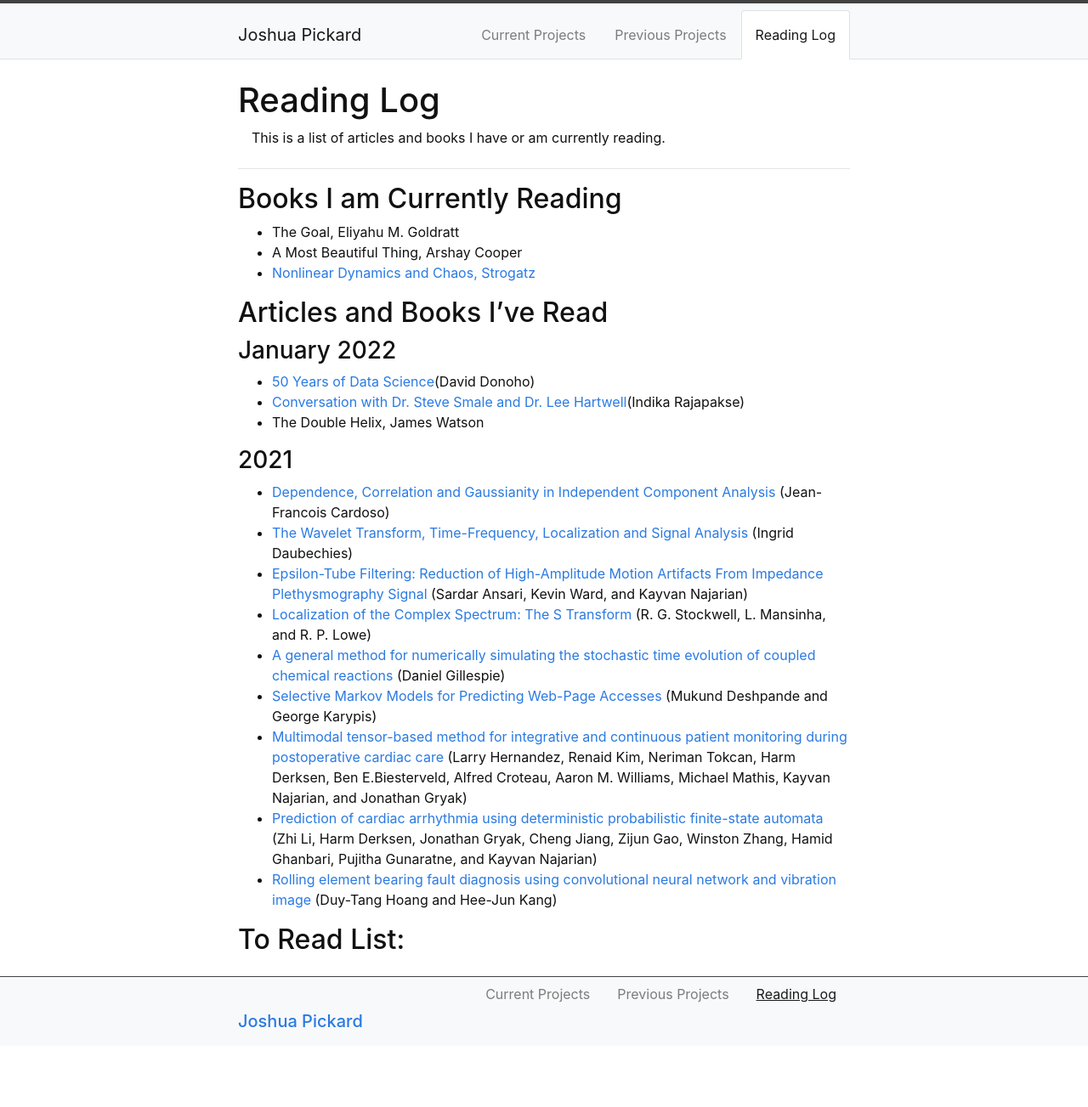
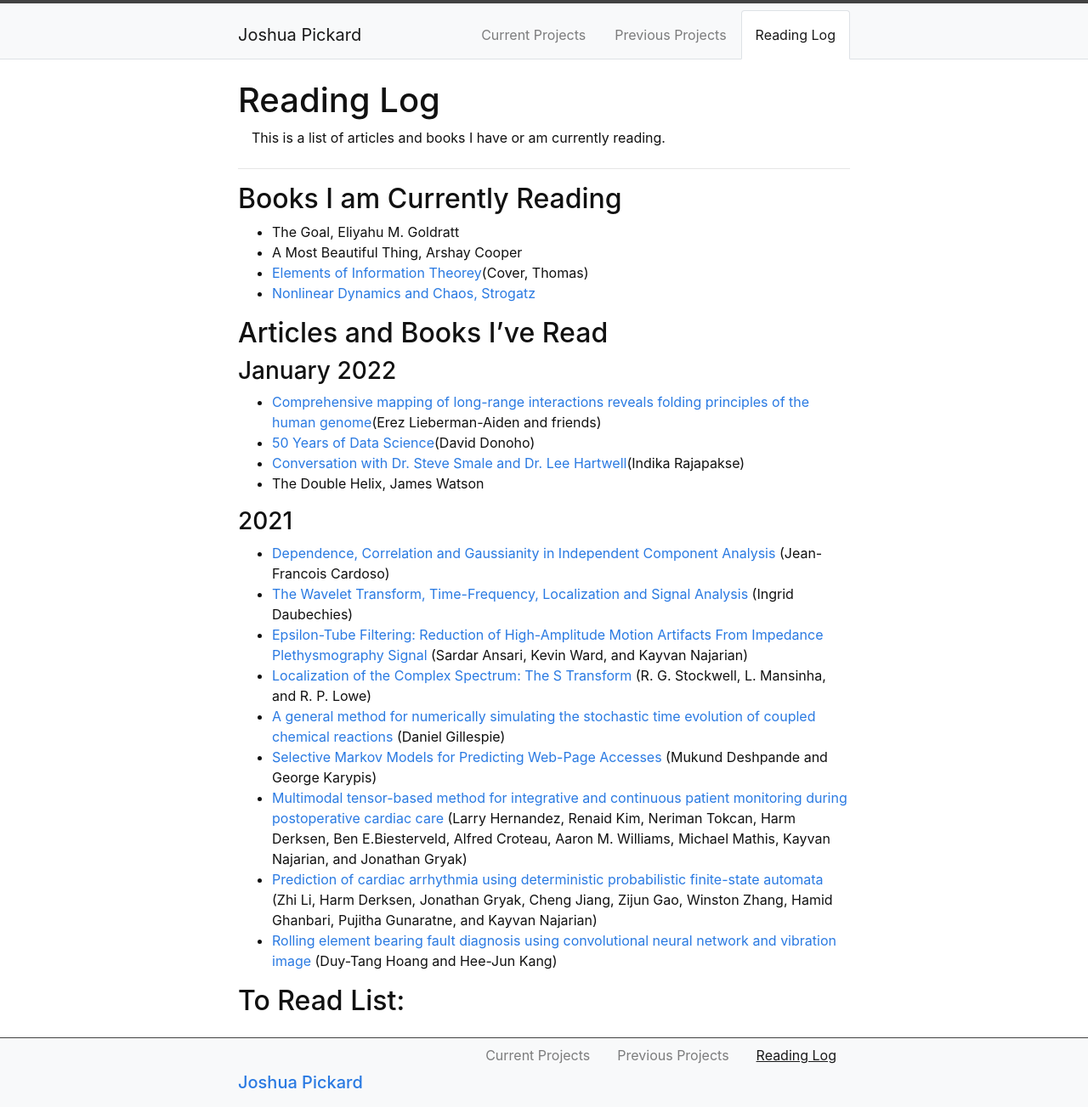
Before and after one commit to Jpickard1/jpickard1.github.io, a Jekyll site: the page built from content/3-Reading_Log.md, in a window 1280 px wide. Shown: the whole page at 85% size. Built offline with Jekyll 4.4.1, drawn with Linux system fonts in a browser that asks for light colours; before the commit the page ends 1231 px from its top, so only the background shows below that.

Commit message:
Update 3-Reading_Log.md

```diff
--- a/content/3-Reading_Log.md
+++ b/content/3-Reading_Log.md
@@ -8,11 +8,13 @@ description: >
 ## Books I am Currently Reading
 - The Goal, Eliyahu M. Goldratt
 - A Most Beautiful Thing, Arshay Cooper
+- [Elements of Information Theorey](https://drive.google.com/file/d/1zQ6PUNGxg1kgJyIcyO2JKJmuTRHU6JI2/view)(Cover, Thomas)
 - <a href="https://www.biodyn.ro/course/literatura/Nonlinear_Dynamics_and_Chaos_2018_Steven_H._Strogatz.pdf">Nonlinear Dynamics and Chaos, Strogatz</a>
 
 ## Articles and Books I've Read
 
 ### January 2022
+- [Comprehensive mapping of long-range interactions reveals folding principles of the human genome](https://drive.google.com/file/d/1BoAGH7ADa12dVTb0szxa5rND-C1iVJ5Z/view)(Erez Lieberman-Aiden and friends)
 - [50 Years of Data Science](https://drive.google.com/file/d/1x9ZsIo8mhINNjHlGd5r_q7jEyKNlMOk8/view)(David Donoho)
 - [Conversation with Dr. Steve Smale and Dr. Lee Hartwell](https://drive.google.com/file/d/1GfW_AD97HGbRa2yVuNK-Uix49piaEh2P/view)(Indika Rajapakse)
 - The Double Helix, James Watson
```
